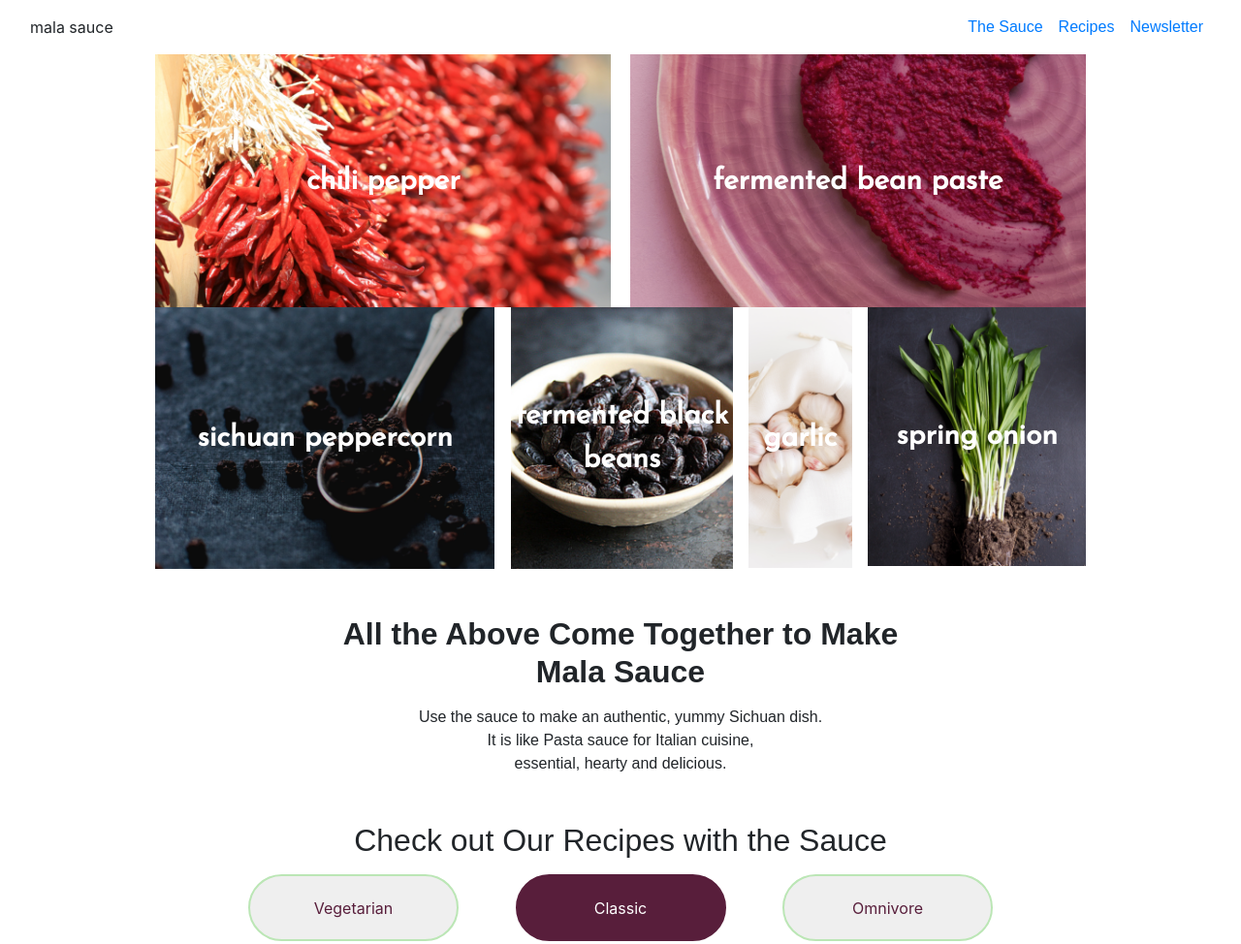
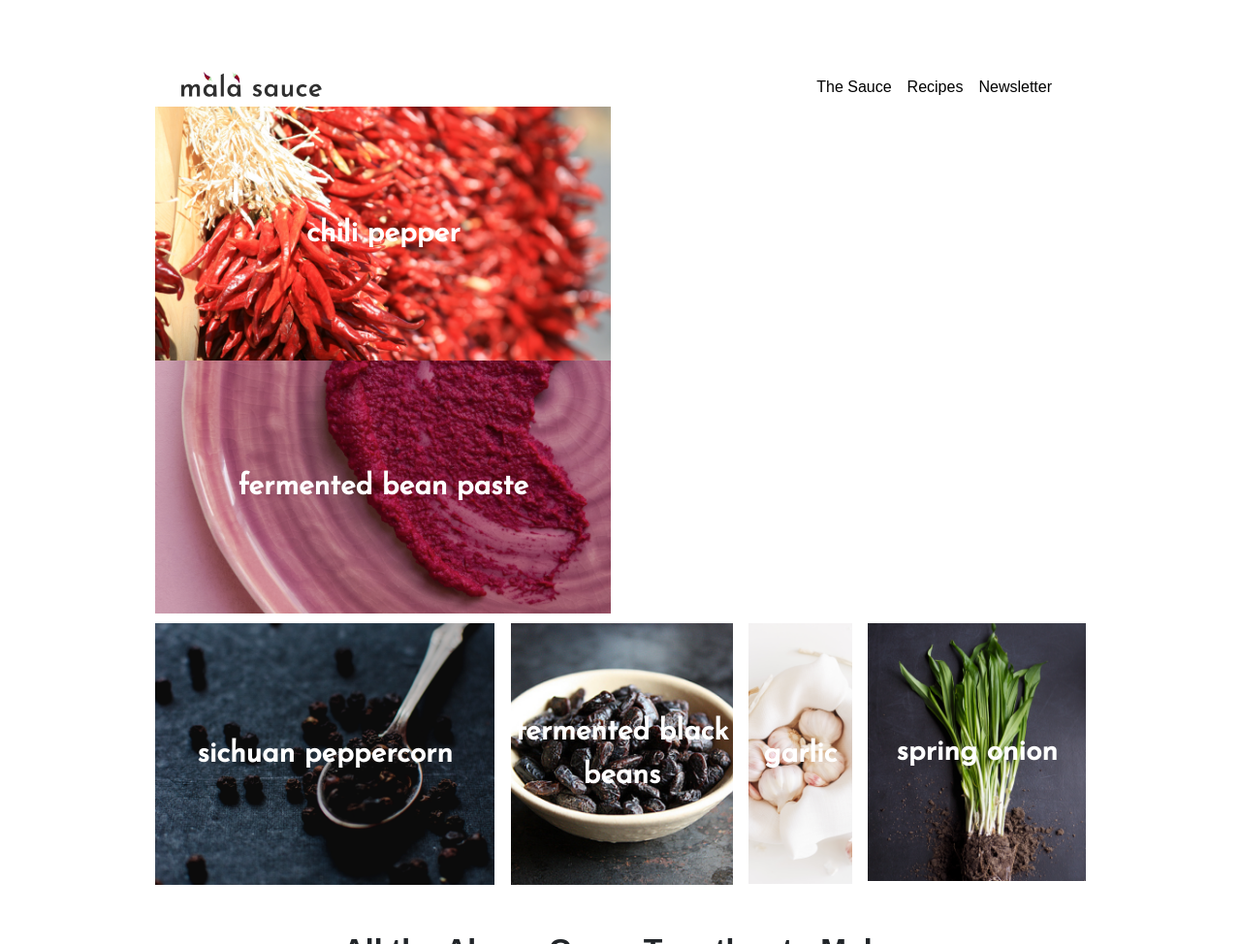
Before and after one commit to wafflehorse/mala, a React app in the folder frontend/: page / in a window 1280 px wide. Shown: the top 974 px of the page at 97% size. Built offline with nearby package versions, Linux system fonts and the light colour scheme; a web font is replaced by a local one.

Commit message:
styles the header a bit and collage break in progress

```diff
--- a/frontend/package.json
+++ b/frontend/package.json
@@ -5,6 +5,7 @@
   "dependencies": {
     "react": "^16.6.3",
     "react-dom": "^16.6.3",
+    "react-router-dom": "^4.3.1",
     "react-scripts": "2.1.1"
   },
   "scripts": {
--- a/frontend/src/assets/styles.css
+++ b/frontend/src/assets/styles.css
@@ -22,11 +22,19 @@
 }
 
 .amiko {
-  font-family: "Amiko", sans-serif;
+  font-family: 'Amiko', sans-serif;
 }
 
 .josefin-sans {
-  font-family: "Josefin Sans", sans-serif;
+  font-family: 'Josefin Sans', sans-serif;
+}
+
+.header__title {
+  width: 16%;
+}
+
+.header__container {
+  margin-top: 5%;
 }
 
 .recipe-button {
@@ -66,6 +74,14 @@
   width: 80%;
 }
 
+.h-80 {
+  height: 80%;
+}
+
+.black {
+  color: black;
+}
+
 .white {
   color: white;
 }
@@ -86,6 +102,6 @@
 .subscribe-container {
   width: 100%;
   height: 470px;
-  background: url("./img/subscribe-background.png") no-repeat;
+  background: url('./img/subscribe-background.png') no-repeat;
   background-size: cover;
 }
--- a/frontend/src/components/Collage.js
+++ b/frontend/src/components/Collage.js
@@ -1,62 +1,68 @@
-import React from "react";
-import TitledImage from "./ui/TitledImage";
+import React from 'react';
+import TitledImage from './ui/TitledImage';
 
-import imgChiliPepper from "../assets/img/chili-pepper.png";
-import imgFermentedBeanPaste from "../assets/img/fermented-bean-paste.png";
-import imgSichuanPeppercorn from "../assets/img/sichuan-peppercorn.png";
-import imgFermentedBlackBeans from "../assets/img/fermented-black-beans.png";
-import imgGarlic from "../assets/img/garlic.png";
-import imgSpringOnion from "../assets/img/spring-onion.png";
+import imgChiliPepper from '../assets/img/chili-pepper.png';
+import imgFermentedBeanPaste from '../assets/img/fermented-bean-paste.png';
+import imgSichuanPeppercorn from '../assets/img/sichuan-peppercorn.png';
+import imgFermentedBlackBeans from '../assets/img/fermented-black-beans.png';
+import imgGarlic from '../assets/img/garlic.png';
+import imgSpringOnion from '../assets/img/spring-onion.png';
 
 const collageItems = [
   {
-    text: "chili pepper",
+    text: 'chili pepper',
     imgSrc: imgChiliPepper,
-    width: "49%"
+    width: '49%',
   },
   {
-    text: "fermented bean paste",
+    text: 'fermented bean paste',
     imgSrc: imgFermentedBeanPaste,
-    width: "49%"
+    width: '49%',
   },
   {
-    text: "sichuan peppercorn",
+    text: 'sichuan peppercorn',
     imgSrc: imgSichuanPeppercorn,
-    width: "36.5%"
+    width: '36.5%',
   },
   {
-    text: "fermented black beans",
+    text: 'fermented black beans',
     imgSrc: imgFermentedBlackBeans,
-    width: "23.8%"
+    width: '23.8%',
   },
   {
-    text: "garlic",
+    text: 'garlic',
     imgSrc: imgGarlic,
-    width: "11.1%"
+    width: '11.1%',
   },
   {
-    text: "spring onion",
+    text: 'spring onion',
     imgSrc: imgSpringOnion,
-    width: "23.4%"
-  }
+    width: '23.4%',
+  },
 ];
 
 const CollageElements = () => {
   return (
     <ul className="list-unstyled d-flex flex-wrap justify-content-between align-items-start collage__list">
-      {collageItems.map((item, index) => (
-        <TitledImage key={index} {...item} height={"50%"} />
-      ))}
+      {collageItems.map((item, index) => {
+        if (index == 1) {
+          return (
+            <div>
+              <TitledImage key={index} {...item} height={'50%'} />
+              <div className="w-100" style={{height: '10px'}} />
+            </div>
+          );
+        }
+
+        return <TitledImage key={index} {...item} height={'50%'} />;
+      })}
     </ul>
   );
 };
 
 const Collage = props => {
   return (
-    <div
-      className="w-75 h-70 mb-5 mx-auto collage"
-      style={{ maxWidth: "1440px" }}
-    >
+    <div className="w-75 mb-5 mx-auto collage" style={{maxWidth: '1440px'}}>
       <CollageElements />
     </div>
   );
--- a/frontend/src/components/Page.js
+++ b/frontend/src/components/Page.js
@@ -1,27 +1,29 @@
-import React from "react";
-import Logo from "../assets/mala-logo.svg";
-import { Link } from "react-router-dom";
+import React from 'react';
+import Title from '../assets/img/home-logo.svg';
+import Logo from '../assets/mala-logo.svg';
+import {Link} from 'react-router-dom';
 
 const Header = props => (
   <div className="navbar navbar-expand-md header">
-    <div className="container-fluid">
+    <div className="container-fluid w-75 header__container">
       <div className="navbar-header header__title">
-        {/* <img className="header__title-icon" src={Logo} /> */}
-        <div className="header__title-text">mala sauce</div>
+        <img className="header__title-icon w-100" src={Title} />
       </div>
       <ul className="navbar-nav">
-        <li className="nav-item">
-          <Link className="nav-link amiko" to={{ pathname: "/sauce" }}>
+        <li className="nav-item h-80">
+          <Link className="nav-link amiko black pb-0" to={{pathname: '/sauce'}}>
             The Sauce
           </Link>
         </li>
-        <li className="nav-item">
-          <Link className="nav-link amiko" to={{ pathname: "/recipes" }}>
+        <li className="nav-item h-80">
+          <Link
+            className="nav-link amiko black pb-0"
+            to={{pathname: '/recipes'}}>
             Recipes
           </Link>
         </li>
-        <li className="nav-item">
-          <Link className="nav-link amiko" to={{ pathname: "/news" }}>
+        <li className="nav-item h-80">
+          <Link className="nav-link amiko black pb-0" to={{pathname: '/news'}}>
             Newsletter
           </Link>
         </li>
@@ -32,7 +34,7 @@ const Header = props => (
 
 const Footer = () => {
   return (
-    <div className="w-100 position-relative" style={{ height: "200px" }}>
+    <div className="w-100 position-relative" style={{height: '200px'}}>
       <div className="d-flex justify-content-between position-absolute absolute-centered w-25">
         <a href="#">About Us</a>
         <img src={Logo} />
```
Also changed, not shown: frontend/src/assets/img/home-logo.svg (added), 4 other files.
